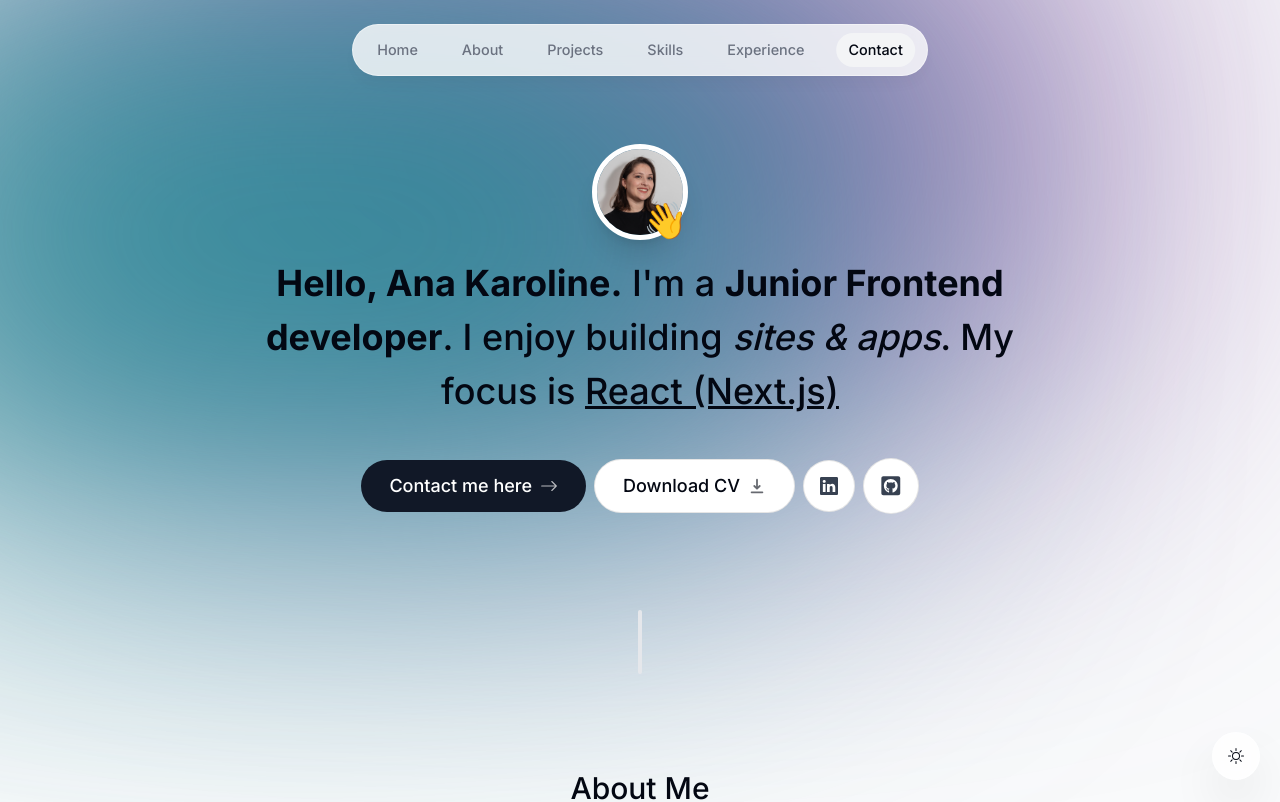
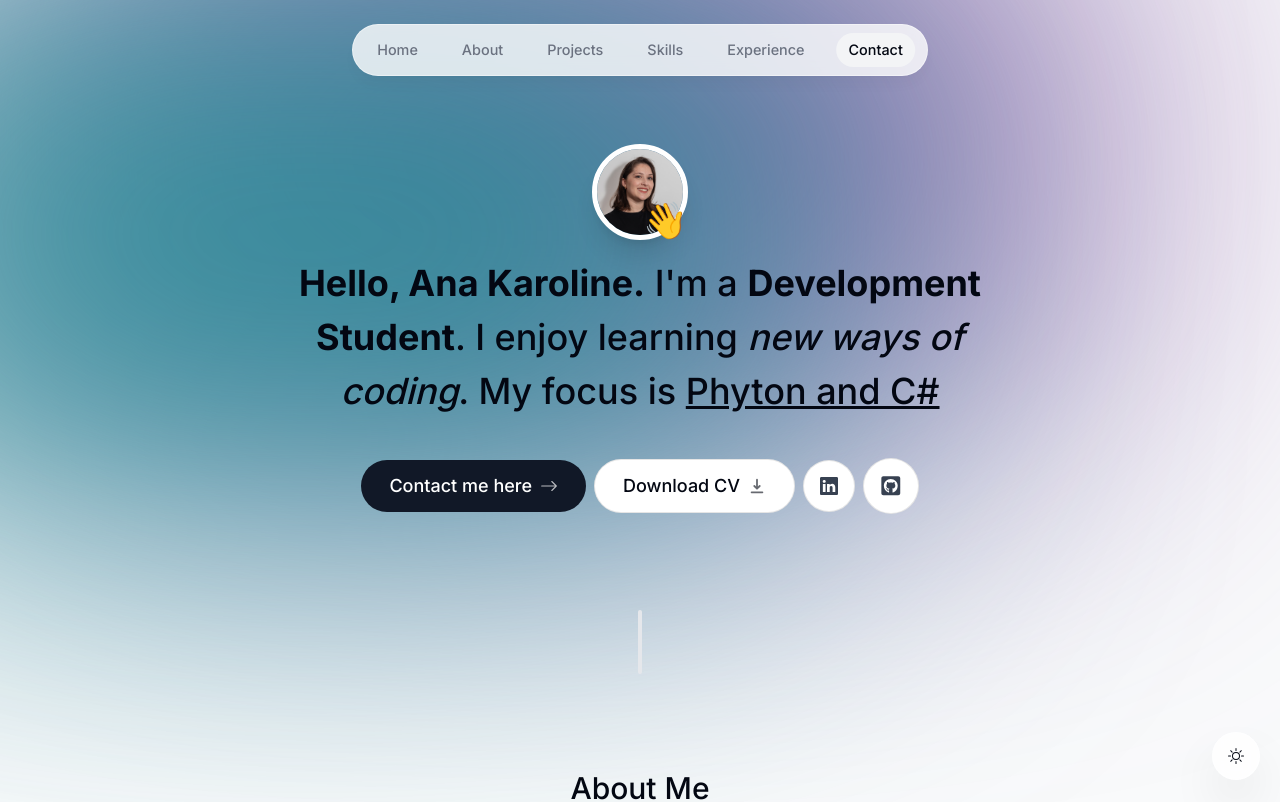
Before and after one commit to anakarolcatu/portfolio-page, a Next.js app: page / in a window 1280 px wide. Shown: the top 802 px of the page. Built offline with nearby package versions, Linux system fonts and the light colour scheme; no server answers.

Commit message:
Update intro.tsx

```diff
--- a/components/intro.tsx
+++ b/components/intro.tsx
@@ -35,9 +35,9 @@ export default function Intro() {
         </div>
         <h1 className='mb-10 mt-4 px-4 text-2xl font-medium !leading-[1.5] sm:text-4xl'>
         <span className="font-bold">Hello, Ana Karoline.</span> I'm a{" "}
-        <span className="font-bold">Junior Frontend developer</span>. I enjoy
-        building <span className="italic">sites & apps</span>. My focus is{" "}
-        <span className="underline">React (Next.js)</span>
+        <span className="font-bold">Development Student</span>. I enjoy
+        learning <span className="italic">new ways of coding</span>. My focus is{" "}
+        <span className="underline">Phyton and C#</span>
         </h1>
         <div className='flex flex-col sm:flex-row items-center justify-center gap-2 px-4 text-lg font-medium'>
           <Link href="#contact" className='group bg-gray-900 text-white px-7 py-3 flex items-center gap-2 rounded-full outline-none focus:scale-110 hover:scale-110 hover:bg-gray-950 active:scale-105 transition'
```
